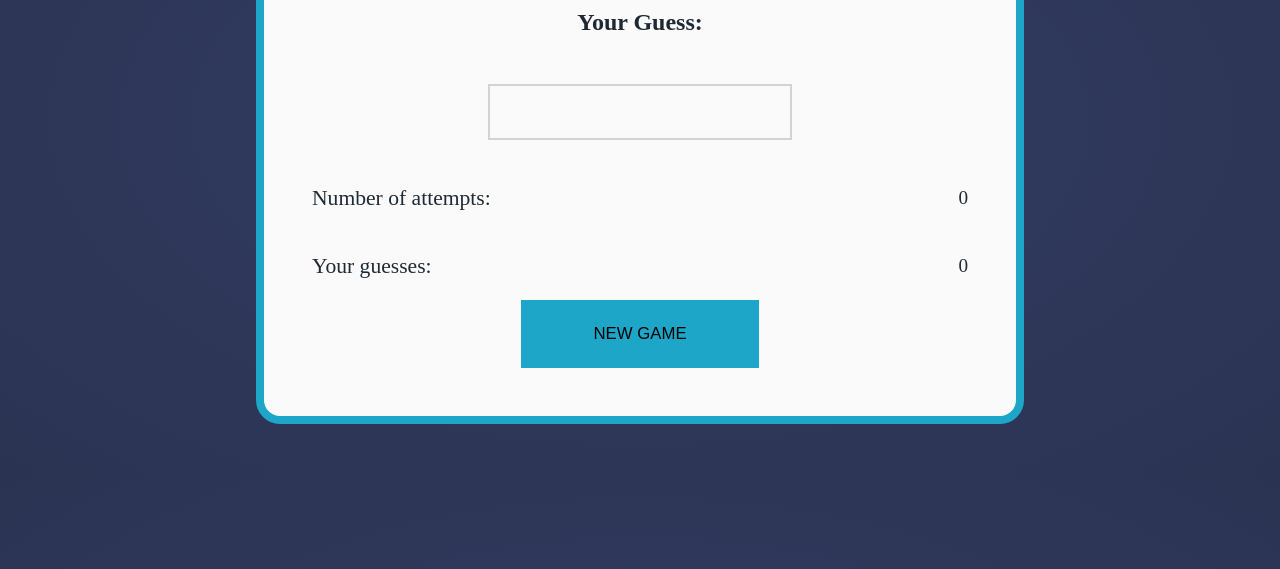
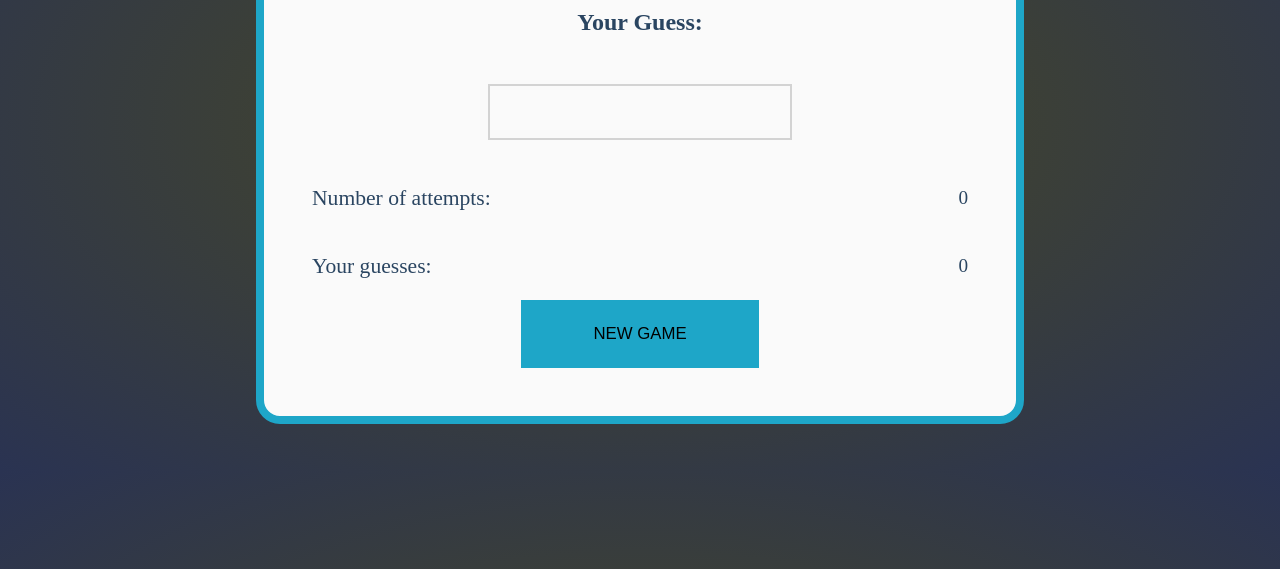
Before and after one commit to davidsbar/guessthenumber, a plain HTML site: page index.html in a window 1280 px wide. Shown: the part 231-800 px from the top of the page. Drawn offline with Linux system fonts and the light colour scheme.

Commit message:
Alteração de cor de fundo

```diff
--- a/style.css
+++ b/style.css
@@ -2,7 +2,7 @@
     --green: #5ed68a;
     --red: #1ea6c8;
     --background: #fafafa;
-    --gradient-1: #343e63;
+    --gradient-1: #494923;
     --gradient-2: #2a3352;
 }
 
@@ -27,7 +27,7 @@ main {
     min-height: height 40vh;
     border-radius: 2rem 2rem 2rem 2rem;
     padding: 4rem;
-    color: #1f2933;
+    color: #2a4561;
 }
 
 h2 {
```
